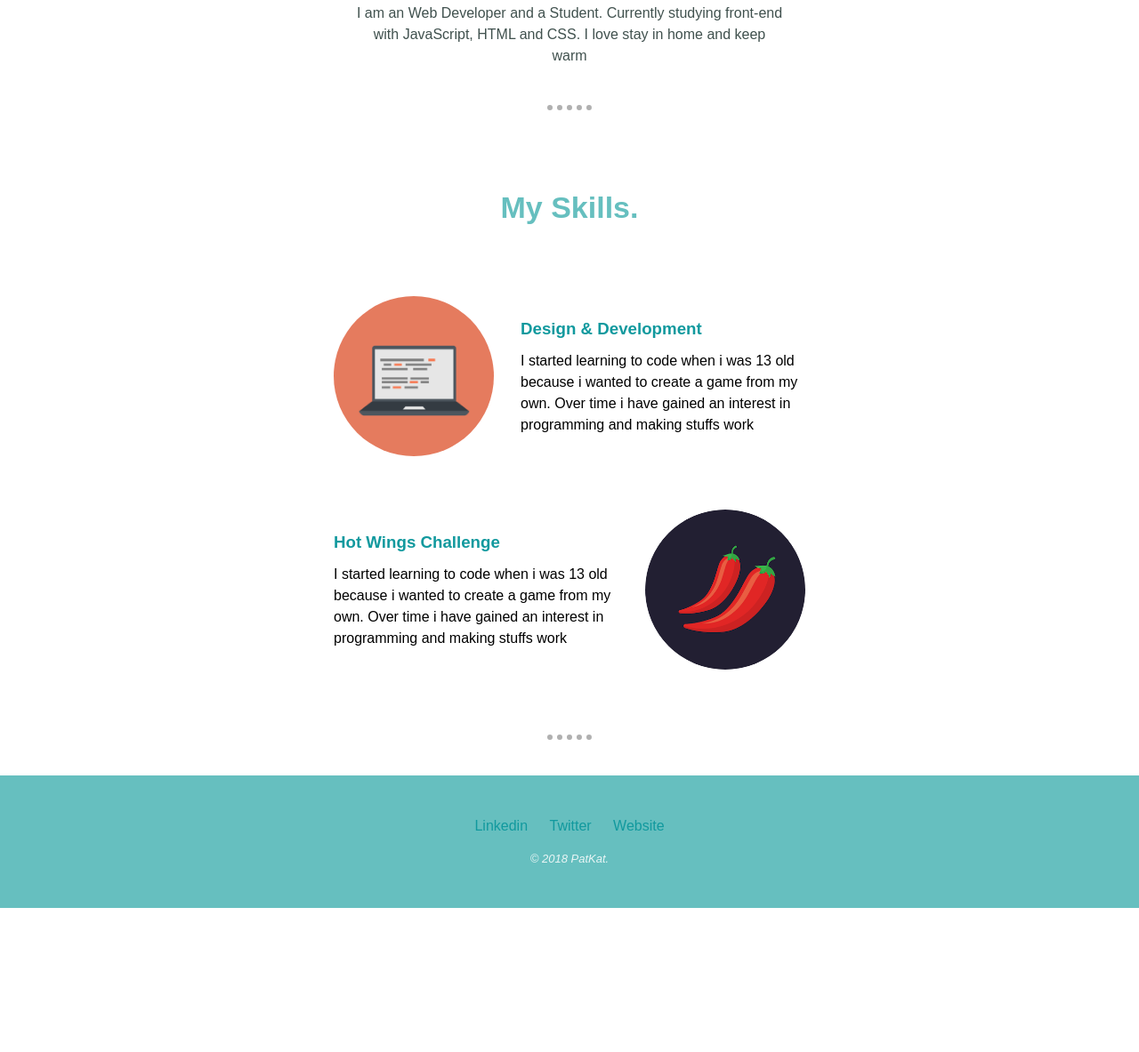
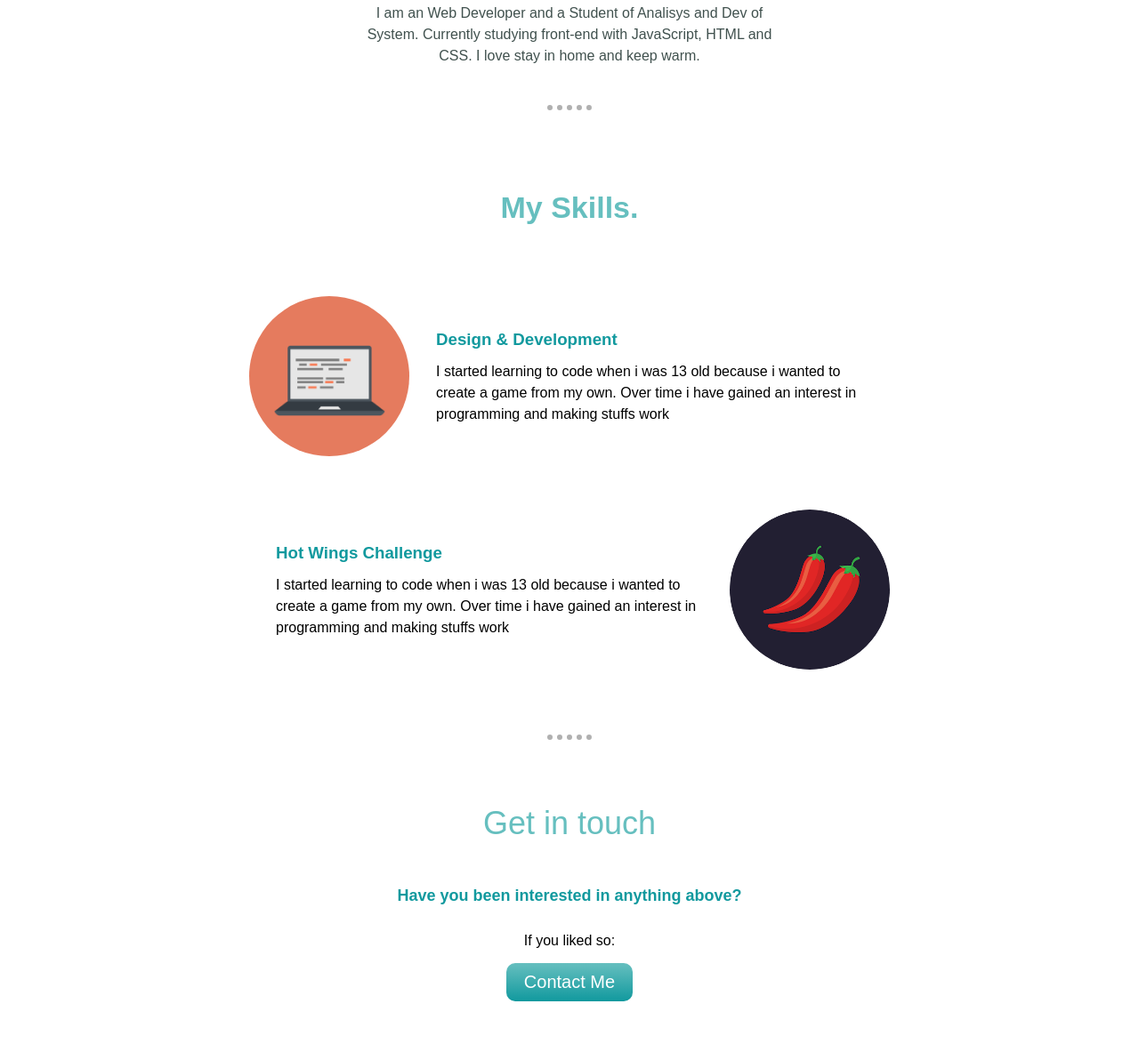
Before and after one commit to PatKat20/PatKat20.github.io, a plain HTML site: page index.html in a window 1280 px wide. Shown: the part 1109-2292 px from the top of the page at 89% size. Before the commit the page ends 2130 px from the top, so only its background shows below. Drawn offline with Linux system fonts and the light colour scheme.

Commit message:
Favicon and Resizes

```diff
--- a/css/style.css
+++ b/css/style.css
@@ -128,9 +128,10 @@ a{
 
 .midde-section{
     display:flex;
-    justify-content: center;
+    justify-content: space-around;
     align-items: center;
     flex-direction: column;
+    max-width:64em;
 }
 
 .midde-section::after{
@@ -146,7 +147,6 @@ a{
     display:flex;
     justify-content: space-around;
     align-items: center;
-    width:35em;
     margin:30px 0;
 }
 
@@ -157,7 +157,8 @@ a{
 }
 
 .myskills-text-area{
-    width:20em;
+    max-width:30em;
+    margin:0 30px;
     line-height: 1.5;
 }
 
@@ -181,6 +182,7 @@ a{
 .footer-ul li a{
     color:var(--secundary-color);
     padding:10px;
+    font-weight: 700;
 }
 
 .footer-ul li{
@@ -193,6 +195,54 @@ a{
     font-style: italic;
 }
 
+/* Get in touch AREA */
+
+.get-touch{
+    line-height: 3;
+    text-align:center;
+    margin-bottom:100px;
+}
+
+.get-touch h2{
+    color:var(--primary-color);
+    font-size:36px;
+    font-weight: 500;
+}
+
+.get-touch h3{
+    color:var(--secundary-color);
+    font-size:18px;
+}
+
+.btn {
+    background: #66BFBF;
+    background-image: -webkit-linear-gradient(top, #66BFBF, #11999E);
+    background-image: -moz-linear-gradient(top, #66BFBF, #11999E);
+    background-image: -ms-linear-gradient(top, #66BFBF, #11999E);
+    background-image: -o-linear-gradient(top, #66BFBF, #11999E);
+    background-image: linear-gradient(to bottom, #66BFBF, #11999E);
+    -webkit-border-radius: 10;
+    -moz-border-radius: 10;
+    border-radius: 10px;
+    font-family: Arial;
+    color: #ffffff;
+    font-size: 20px;
+    padding: 10px 20px 10px 20px;
+    text-decoration: none;
+    border:none;
+    cursor:pointer;
+  }
+
+  .btn:hover {
+    background: #3cb0fd;
+    background-image: -webkit-linear-gradient(top, #3cb0fd, #3498db);
+    background-image: -moz-linear-gradient(top, #3cb0fd, #3498db);
+    background-image: -ms-linear-gradient(top, #3cb0fd, #3498db);
+    background-image: -o-linear-gradient(top, #3cb0fd, #3498db);
+    background-image: linear-gradient(to bottom, #3cb0fd, #3498db);
+    text-decoration: none;
+  }
+
 /* Mobile */
 
 @media screen and (max-width:450px) {
@@ -200,6 +250,10 @@ a{
 
 
     /* midde-section */
+
+    .midde-section{
+        width:auto;
+    }
 
     .myskills-flex-area{
         flex-direction: column;
--- a/index.html
+++ b/index.html
@@ -29,8 +29,8 @@
             <img src="img/def501h-97142a80-5b9d-4c43-85e7-7cc60821c4ee.png"
                 alt="Imagem logo de uma garota fazendo sinal de paz e amor">
             <h2>Hello.</h2>
-            <p>I am an Web Developer and a Student. Currently studying front-end with JavaScript, HTML and CSS. I love
-                stay in home and keep warm</p>
+            <p>I am an Web Developer and a Student of Analisys and Dev of System. Currently studying front-end with JavaScript, HTML and CSS. I love
+                stay in home and keep warm.</p>
         </section>
 
         <section class="midde-section">
@@ -53,6 +53,12 @@
                 <img src="img/chillies.png" alt="Imagem de um notebook com fundo vermelho" class="myskills-img chilli-img">
             </div>
         </section>
+        <section class="get-touch">
+            <h2>Get in touch</h2>
+            <h3>Have you been interested in anything above?</h3>
+            <p>If you liked so:</p>
+            <button class="btn">Contact Me</button>
+        </section>
     </main>
     <footer id="footer">
         <ul class="footer-ul">
```
Also changed, not shown: img/favicon.ico (added).
